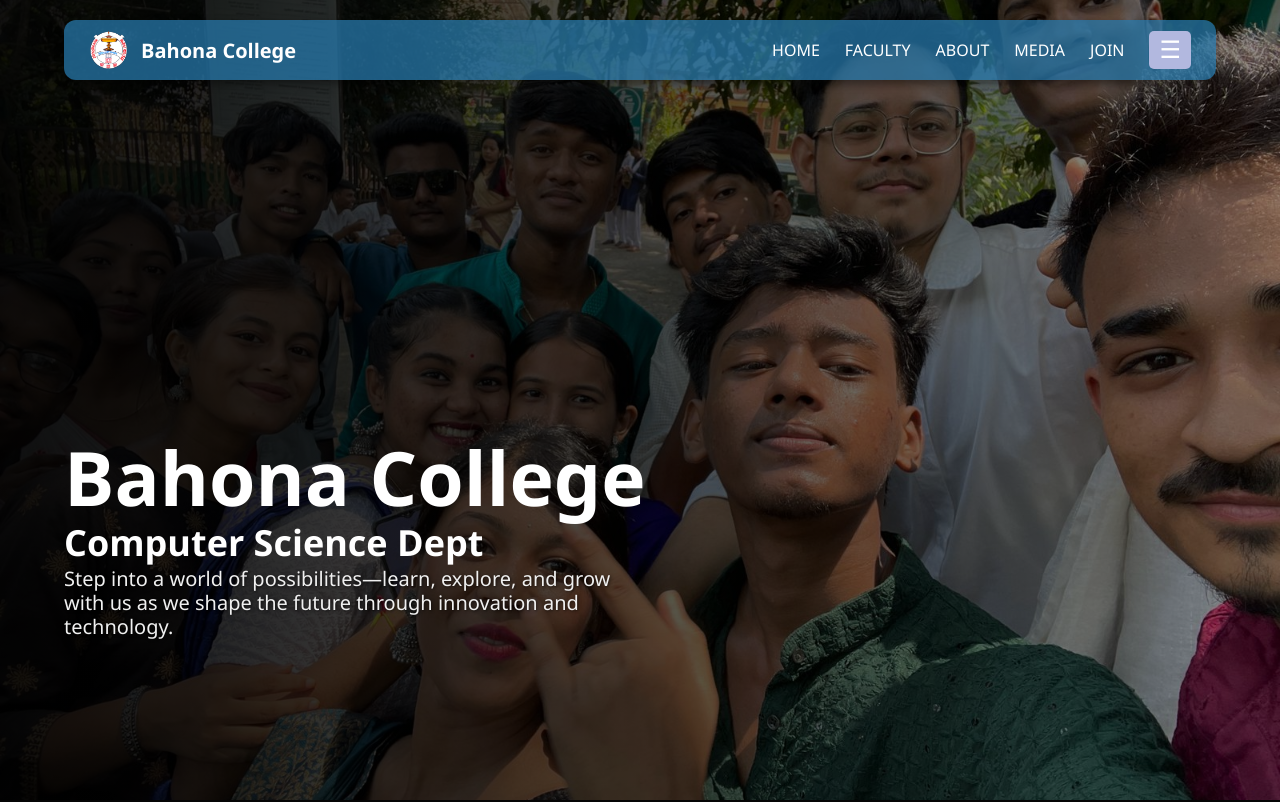
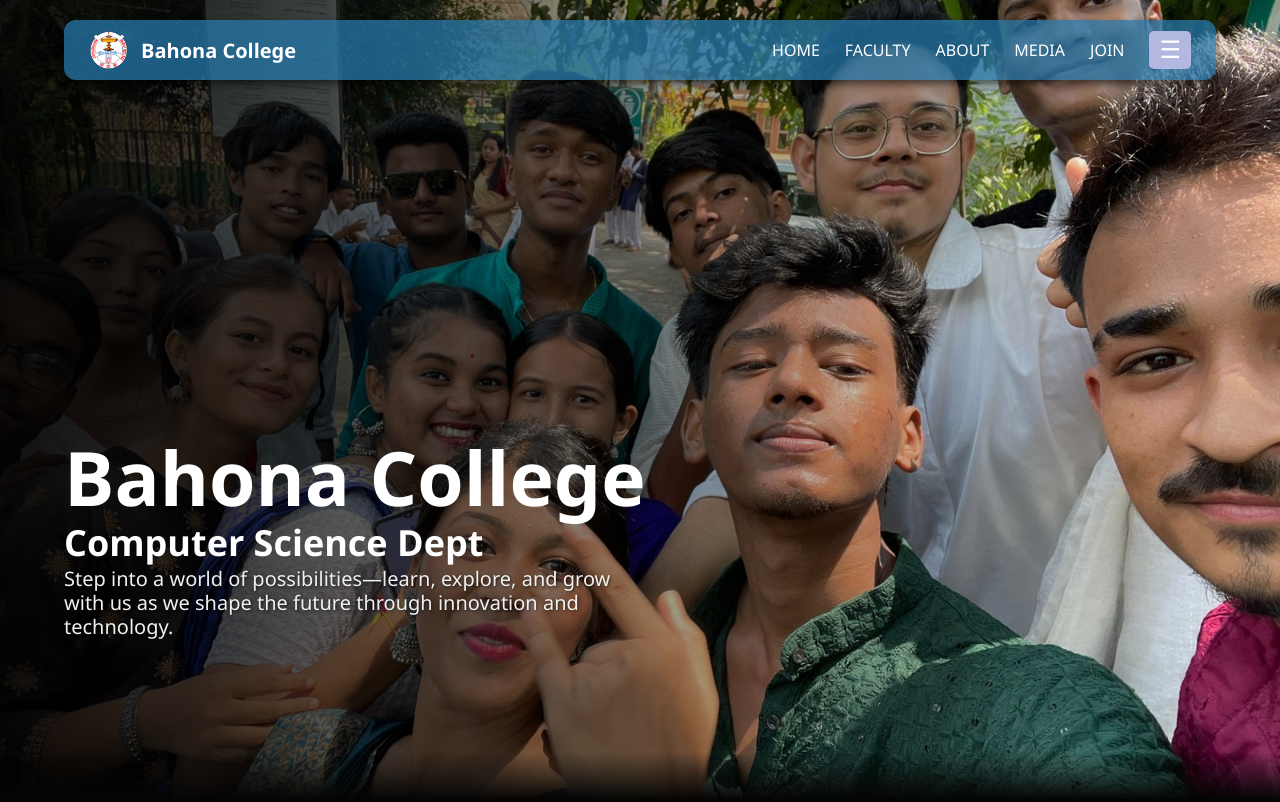
Before and after one commit to Pranit-kumar-hazarika/cs-dept, a plain HTML site: page index.html in a window 1280 px wide. Shown: the top 802 px of the page. Drawn offline with Linux system fonts and the light colour scheme.

Commit message:
Update style.css

```diff
--- a/style.css
+++ b/style.css
@@ -43,7 +43,7 @@
 
 /* NAVIGATION BAR */
 .navbar {
-  display: flex;
+  display:flex;
   justify-content: space-between;
   align-items: center;
   padding: 10px 25px;
@@ -56,7 +56,7 @@
   right: 0;
   top: 0;
   z-index: 1000;
-  box-shadow: 0 4px 8px rgba(0,0,0,0.4);
+  box-shadow: 0 4px 8px rgba(0, 0, 0, 0.55);
 }
 
 .nav-left {
@@ -108,7 +108,7 @@
 }
 
 .menu-toggle:hover {
-  background: #333;
+  background: #1da2ea;
 }
 
 /* MOBILE MENU */
@@ -168,6 +168,7 @@
   height: 100vh;
   width: 100%;
   overflow: hidden;
+    mask-image: linear-gradient(to bottom ,#000000 94%,transparent );
 }
 
 
@@ -191,8 +192,8 @@
   top: 0;
   left: 0;
   height: 100%;
-  width: 180%;
-  background: linear-gradient(to right, rgba(0, 0, 0, 0.938), transparent);
+  width: 90%;
+  background: linear-gradient(to right, rgba(0, 0, 0, 0.934), transparent);
   z-index: 2;
 }
 
```
